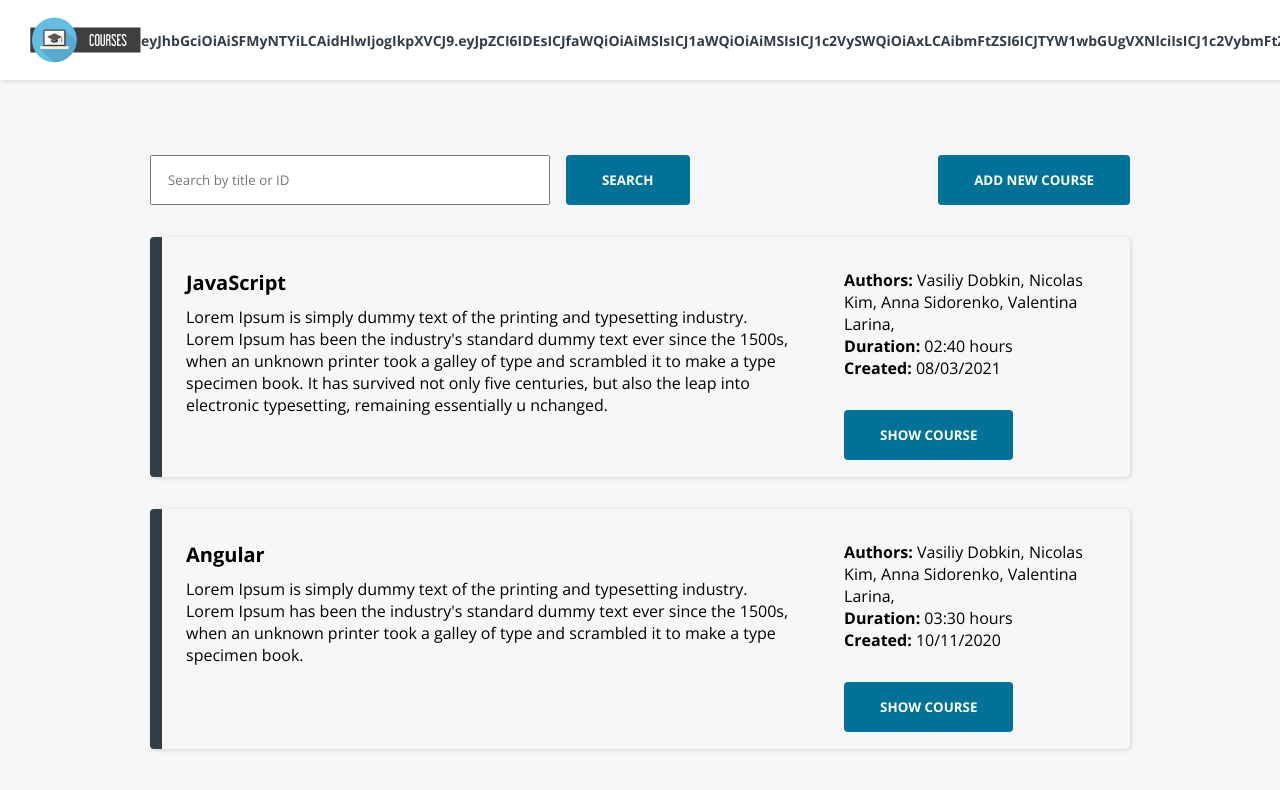
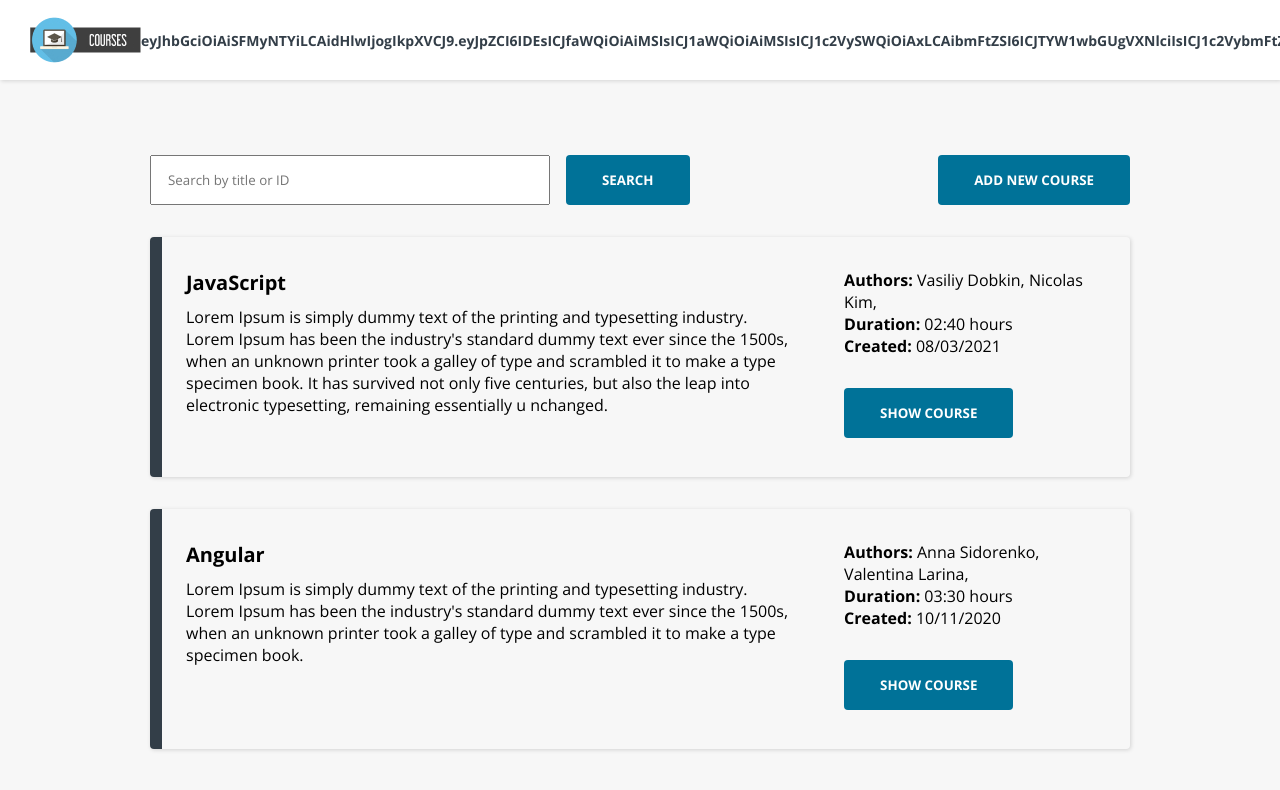
Before and after one commit to calakovicalen/courses-app, a React (Create React App) app: page /courses in a window 1280 px wide. Shown: the top 790 px of the page. Built offline with nearby package versions, Linux system fonts and the light colour scheme; sample sign-in values are in the browser's storage.

Commit message:
fixed some bugs

```diff
--- a/src/App.tsx
+++ b/src/App.tsx
@@ -13,8 +13,10 @@ import CourseInfo from './components/CourseInfo/CourseInfo';
 import CreateCourse from './components/CreateCourse/CreateCourse';
 
 function App() {
+	const [isToken, setIsToken] = useState(false);
+	const [coursesList, setCoursesList] = useState(mockedCoursesList);
+	const [authorsList, setAuthorsList] = useState(mockedAuthorsList);
 	const navigate = useNavigate();
-	const [isToken, setIsToken] = useState(false);
 
 	const handleRemoveToken = () => {
 		localStorage.removeItem('userToken');
@@ -24,6 +26,14 @@ function App() {
 	const handleAddToken = (key, value) => {
 		localStorage.setItem(key, value);
 		setIsToken(true);
+	};
+
+	const handleCreateCourse = (newCourse) => {
+		setCoursesList([...coursesList, newCourse]);
+	};
+
+	const handleCreateAuthor = (newAuthor) => {
+		setAuthorsList([...authorsList, newAuthor]);
 	};
 
 	useEffect(() => {
@@ -43,12 +53,21 @@ function App() {
 			<Routes>
 				<Route
 					path='/courses'
+					element={<Courses courses={coursesList} authors={authorsList} />}
+				/>
+				<Route
+					path='courses/:courseId'
+					element={<CourseInfo courses={coursesList} authors={authorsList} />}
+				/>
+				<Route
+					path='courses/add'
 					element={
-						<Courses courses={mockedCoursesList} authors={mockedAuthorsList} />
+						<CreateCourse
+							onCreateCourse={handleCreateCourse}
+							onCreateAuthor={handleCreateAuthor}
+						/>
 					}
 				/>
-				<Route path='courses/:courseId' element={<CourseInfo />} />
-				<Route path='courses/add' element={<CreateCourse />} />
 				<Route path='login' element={<Login onAddToken={handleAddToken} />} />
 				<Route path='register' element={<Registration />} />
 			</Routes>
--- a/src/components/CourseInfo/CourseInfo.css
+++ b/src/components/CourseInfo/CourseInfo.css
@@ -26,6 +26,7 @@
     border: 1px solid #cfcfcf;
     display: flex;
     gap: 2rem;
+    width: 100%;
 }
 
 .box-1 {
--- a/src/components/CourseInfo/CourseInfo.tsx
+++ b/src/components/CourseInfo/CourseInfo.tsx
@@ -1,19 +1,29 @@
 import React from 'react';
 import { useNavigate, useParams } from 'react-router-dom';
-import { mockedCoursesList, mockedAuthorsList } from 'src/constants';
 import { getCourseDuration } from 'src/helpers/getCourseDuration';
 
 import './CourseInfo.css';
 import Button from 'src/common/Button/Button';
 
-function CourseInfo() {
+function CourseInfo({ courses, authors }) {
 	const { courseId } = useParams();
-	const { id, title, description, duration, creationDate, authors } =
-		mockedCoursesList.find((course) => course.id === courseId);
+	const course = courses.find((course) => course.id === courseId);
 
-	const authorsList = mockedAuthorsList.filter((author, index) => {
-		return author.id === authors.at(index);
-	});
+	const {
+		id,
+		title,
+		description,
+		duration,
+		creationDate,
+		authors: authorsIds,
+	} = course;
+
+	const authorsList = authors.filter((author) =>
+		authorsIds.includes(author.id)
+	);
+
+	console.log(authorsList);
+
 	const navigate = useNavigate();
 
 	return (
--- a/src/components/Courses/Courses.tsx
+++ b/src/components/Courses/Courses.tsx
@@ -13,6 +13,7 @@ import './Courses.css';
 
 function Courses({ courses, authors }: CoursesProps) {
 	const [filteredCourses, setFilteredCourses] = useState<Course[]>(courses);
+
 	const navigate = useNavigate();
 
 	const handleSearch = (searchQuery: string) => {
@@ -41,7 +42,17 @@ function Courses({ courses, authors }: CoursesProps) {
 						/>
 					</div>
 					{filteredCourses.map((course) => {
-						const { id, title, description, creationDate, duration } = course;
+						const {
+							id,
+							title,
+							description,
+							creationDate,
+							duration,
+							authors: authorIds,
+						} = course;
+						const courseAuthors = authors.filter((author) =>
+							authorIds.includes(author.id)
+						);
 
 						return (
 							<CourseCard
@@ -51,7 +62,7 @@ function Courses({ courses, authors }: CoursesProps) {
 								description={description}
 								creationDate={creationDate}
 								duration={duration}
-								author={authors}
+								author={courseAuthors}
 							/>
 						);
 					})}
--- a/src/components/Courses/components/CourseCard/CourseCard.tsx
+++ b/src/components/Courses/components/CourseCard/CourseCard.tsx
@@ -16,7 +16,6 @@ function CourseCard({
 	author,
 }: CourseCardProps) {
 	const navigate = useNavigate();
-
 	return (
 		<div className='course-card__container'>
 			<div className='course-card__box--1'>
--- a/src/components/CreateCourse/CreateCourse.tsx
+++ b/src/components/CreateCourse/CreateCourse.tsx
@@ -3,16 +3,15 @@ import { useNavigate } from 'react-router-dom';
 import uuid from 'react-uuid';
 
 import { getCourseDuration } from 'src/helpers/getCourseDuration';
+import { formatCreationDate } from 'src/helpers/formatCreationDate';
 
 import Input from 'src/common/Input/Input';
 import Button from 'src/common/Button/Button';
 import AuthorItem from './components/AuthorItem/AuthorItem';
 
 import './CreateCourse.css';
-import { formatCreationDate } from 'src/helpers/formatCreationDate';
-import { usePostUser } from 'src/hooks/usePostUser';
 
-function CreateCourse() {
+function CreateCourse({ onCreateCourse, onCreateAuthor }) {
 	const navigate = useNavigate();
 	const [title, setTitle] = useState('');
 	const [description, setDescription] = useState('');
@@ -81,7 +80,8 @@ function CreateCourse() {
 			creationDate: formatCreationDate(),
 		};
 
-		usePostUser('courses/add', newCourseObj);
+		onCreateAuthor(courseAuthors);
+		onCreateCourse(newCourseObj);
 
 		navigate('/courses');
 	};
--- a/src/components/Login/Login.tsx
+++ b/src/components/Login/Login.tsx
@@ -36,6 +36,7 @@ function Login({ onAddToken }) {
 		const result = await usePostUser('login', newUser);
 
 		if (result.successful) {
+			console.log(result);
 			alert('Successfuly logged in');
 			setEmail('');
 			setPassword('');
```
